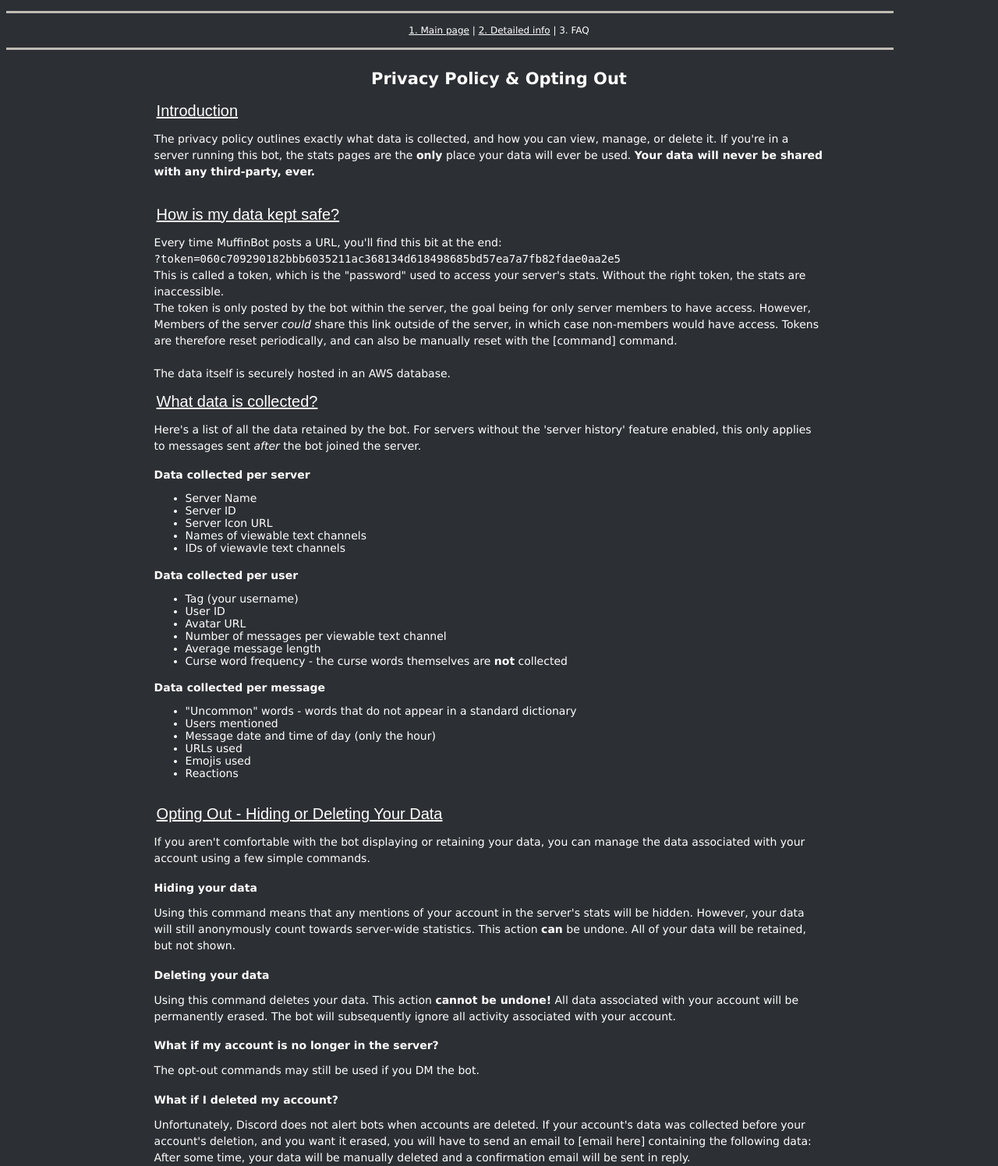
After one commit to begilbert-sys/MuffinBot, a Django app: page /privacy/ in a window 1280 px wide. The commit adds this page. Shown: the whole page at 78% size. Run offline with Django 4.2, Linux system fonts and the light colour scheme; some libraries are stand-ins or nearby versions.

Commit message:
computer migration

```diff
--- a/MuffinBot/settings.py
+++ b/MuffinBot/settings.py
@@ -133,7 +133,8 @@ USE_TZ = True
 # https://docs.djangoproject.com/en/4.2/howto/static-files/
 # static files are hosted on a Amazon S3 bucket static site
 
-STATIC_URL = 'http://staticfiles-bucket.s3-website-us-west-1.amazonaws.com/static/'
+#STATIC_URL = 'http://staticfiles-bucket.s3-website-us-west-1.amazonaws.com/static/'
+STATIC_URL = '/static/'
 
 
 # Default primary key field type
--- a/stats/management/commands/bot/cogs/history_collection.py
+++ b/stats/management/commands/bot/cogs/history_collection.py
@@ -43,6 +43,7 @@ class History_Collection_Cog(commands.Cog):
                 Messages scraped: {collector.messages_scraped}
                 Messages per second: {mps:.2f}
                 Total processing time: {collector._processing_time:.4f} seconds
+                Last message in {collector.db_processor.current_channel_model_obj.name} created at {collector.db_processor.current_channel_model_obj.last_message_dt}
                 '''
             ))
             logger.info('Saving. . . ')
--- /dev/null
+++ b/stats/management/commands/bot/cogs/utils/ratelimiter.py
@@ -0,0 +1,4 @@
+import asyncio
+import aiolimiter
+def global_ratelimit(func):
+    pass
--- a/stats/static/style.css
+++ b/stats/static/style.css
@@ -26,6 +26,10 @@ h3 {
   font-size: 20px;
   font-weight: normal;
   margin: 3px;
+}
+
+h4 {
+  margin-bottom: 10px;
 }
 
 table {
@@ -364,3 +368,8 @@ table {
   display: inline;
   vertical-align: middle;
 }
+
+.textbox {
+  margin-left: 15%;
+  margin-right: 15%;
+}
--- a/stats/templates/index.html
+++ b/stats/templates/index.html
@@ -6,7 +6,6 @@
   <meta name="viewport" content="width=device-width">
   {% load static %}
   {% load humanize %}
-  {% load mathfilters %}
   {% load stat_extras %}
 
   <title>{{ guild.name }} Stats</title>
--- /dev/null
+++ b/stats/templates/privacy.html
@@ -0,0 +1,116 @@
+<!DOCTYPE html>
+<html>
+
+<head>
+  <meta charset="utf-8">
+  <meta name="viewport" content="width=device-width">
+  {% load static %}
+
+  <title>Stats FAQ</title>
+
+  <link rel="stylesheet" href="{% static 'style.css' %}" type="text/css" />
+  <link rel="icon" href="">
+
+</head>
+<body>
+    <div class="greybar" style="margin-bottom:15px;"></div>
+    <div class="headerlinks">
+        <a href="/stats/">1. Main page</a> | <a href="/stats/details/">2. Detailed info</a> | 3. FAQ
+    </div>
+    <div class="greybar"></div>
+    <h2>Privacy Policy & Opting Out</h2>
+    <div class='textbox questions'>
+    <h3>
+        Introduction
+    </h3>
+    <p>
+        The privacy policy outlines exactly what data is collected, and how you can view, manage, or delete it.
+
+        If you're in a server running this bot, the stats pages are the <b>only</b> place your data will ever be used. <b>Your data
+        will never be shared with any third-party, ever.</b>
+    </p>
+    <br>
+    <h3>
+        How is my data kept safe?
+    </h3>
+    <p>
+        Every time MuffinBot posts a URL, you'll find this bit at the end:
+        <br>
+        <code>?token=060c709290182bbb6035211ac368134d618498685bd57ea7a7fb82fdae0aa2e5</code>
+        <br>
+
+        This is called a token, which is the "password" used to access your server's stats. Without the right token, the stats are inaccessible.
+        <br>
+        The token is only posted by the bot within the server, the goal being for only server members to have access.
+        However, Members of the server <i>could</i> share this link outside of the server, in which case non-members would have access.
+        Tokens are therefore reset periodically, and can also be manually reset with the [command] command.
+
+        <br>
+        <br>
+        The data itself is securely hosted in an AWS database.
+    <h3>
+        What data is collected?
+    </h3>
+    <p>
+        Here's a list of all the data retained by the bot. For servers without the 'server history' feature enabled,
+        this only applies to messages sent <i>after</i> the bot joined the server.
+        <h4>Data collected per server</h4>
+        <ul>
+            <li>Server Name</li>
+            <li>Server ID</li>
+            <li>Server Icon URL</li>
+            <li>Names of viewable text channels</li>
+            <li>IDs of viewavle text channels</li>
+        </ul>
+        <h4>Data collected per user</h4>
+        <ul>
+            <li>Tag (your username)</li>
+            <li>User ID</li>
+            <li>Avatar URL</li>
+            <li>Number of messages per viewable text channel</li>
+            <li>Average message length</li>
+            <li>Curse word frequency - the curse words themselves are <b>not</b> collected</li>
+        </ul>
+        <h4>Data collected per message</h4>
+        <ul>
+            <li>"Uncommon" words - words that do not appear in a standard dictionary</li>
+            <li>Users mentioned</li>
+            <li>Message date and time of day (only the hour)</li>
+            <li>URLs used</li>
+            <li>Emojis used</li>
+            <li>Reactions</li>
+        </ul>
+    </p>
+    <br>
+    <h3>
+        Opting Out - Hiding or Deleting Your Data
+    </h3>
+    <p>
+        If you aren't comfortable with the bot displaying or retaining your data, you can manage
+        the data associated with your account using a few simple commands.
+    </p>
+        <h4>Hiding your data</h4>
+    <p>
+        Using this command means that any mentions of your account in the server's stats will be hidden.
+        However, your data will still anonymously count towards server-wide statistics.
+        This action <b>can</b> be undone. All of your data will be retained, but not shown.
+    </p>
+        <h4>Deleting your data</h4>
+    <p>
+        Using this command deletes your data. This action <b>cannot be undone!</b> All data associated
+        with your account will be permanently erased. The bot will subsequently ignore all activity associated with your account.
+    </p>
+        <h4>What if my account is no longer in the server?</h4>
+    <p>
+        The opt-out commands may still be used if you DM the bot.
+    </p>
+        <h4>What if I deleted my account?</h4>
+    <p>
+        Unfortunately, Discord does not alert bots when accounts are deleted.
+        If your account's data was collected before your account's deletion, and you want it erased,
+        you will have to send an email to [email here] containing the following data:
+        After some time, your data will be manually deleted and a confirmation email will be sent in reply.
+    </p>
+    </div>
+</body>
+</html>
--- a/stats/urls.py
+++ b/stats/urls.py
@@ -8,5 +8,6 @@ urlpatterns = [
     path("guild/<int:guild_id>/details/", views.details, name="details"),
     path("guild/<int:guild_id>/users/<str:tag>", views.users, name="users"),
     path("FAQ/", views.faq, name="FAQ"),
+    path("privacy/", views.privacy, name="privacy"),
     path("", views.faq)
 ]
--- a/stats/views/__init__.py
+++ b/stats/views/__init__.py
@@ -2,3 +2,4 @@ from .index import index
 from .details import details
 from .faq import faq
 from .users import users
+from .privacy import privacy
--- /dev/null
+++ b/stats/views/privacy.py
@@ -0,0 +1,6 @@
+from django.shortcuts import render
+
+from stats import models
+
+def privacy(request):
+    return render(request, "privacy.html")
```
Also changed, not shown: stats/management/commands/bot/cogs/utils/collector.py (+8 -13 lines), stats/management/commands/bot/cogs/utils/processor.py (+22 -10 lines), stats/management/commands/bot/logging_config.py (added, +25 -0 lines), stats/management/commands/bot/main.py (+4 -5 lines).
